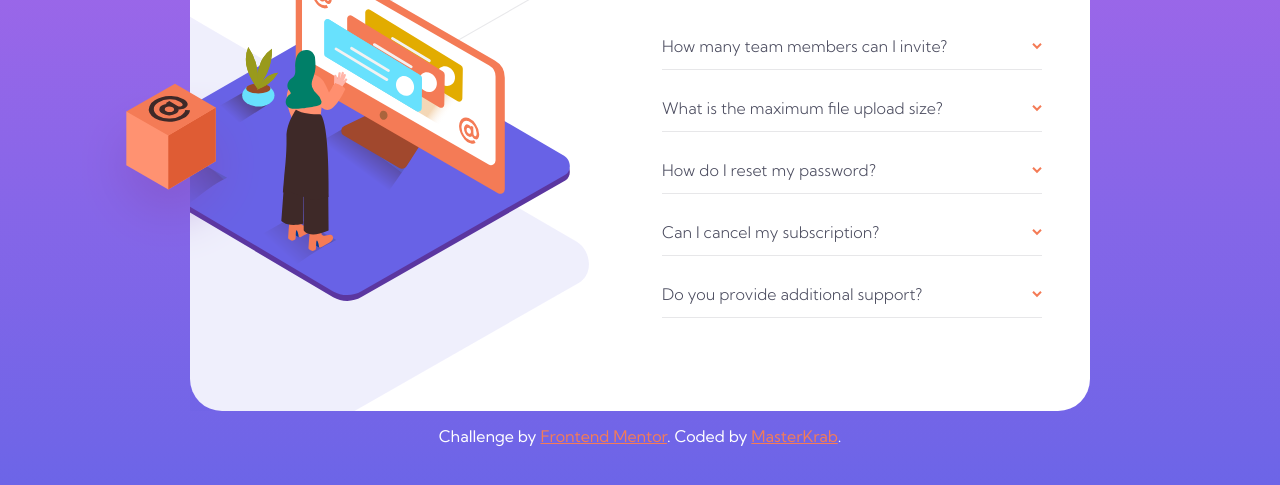
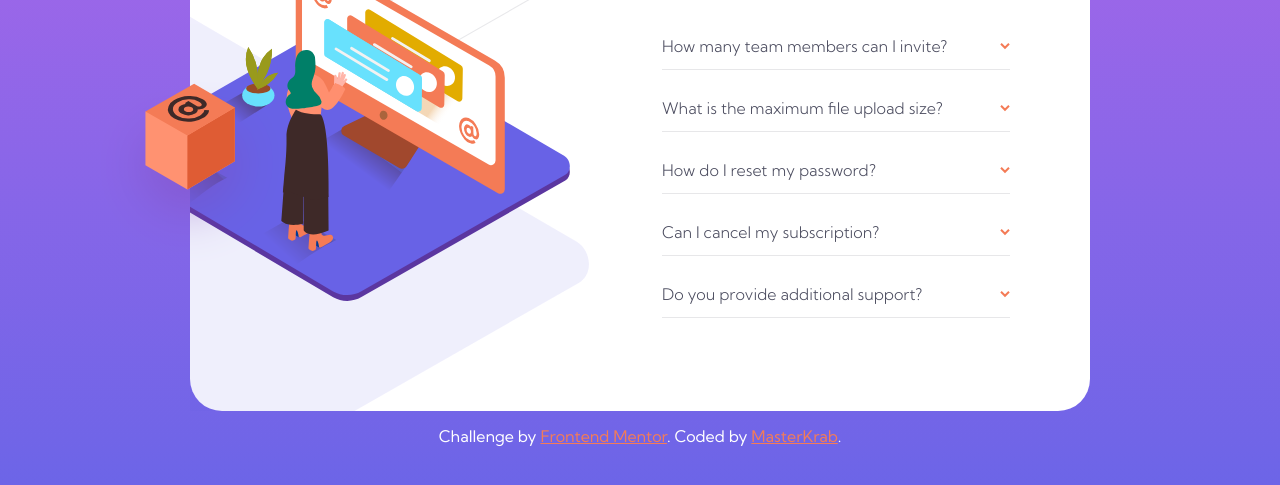
Before and after one commit to MasterKrab/faq-accordion-card-main, a website: page src/index.html in a window 1280 px wide. Shown: the part 231-716 px from the top of the page. Drawn offline with Linux system fonts and the light colour scheme; files that its build step writes are made by us from their sources.

Commit message:
css fixed

```diff
--- a/src/css/styles.css
+++ b/src/css/styles.css
@@ -69,7 +69,7 @@ body{
     display: none;
 }
 .accordion{
-    padding: 0 1rem;
+    padding: 0 1.5rem;
 }
 
 .accordion-faq{
@@ -92,7 +92,7 @@ body{
 
 .accordion-faq__answers{
     color: var(--grey-light);
-    font-size: .7rem;
+    font-size: .75rem;
     display: none;
 }
 
@@ -198,11 +198,11 @@ body{
     .main-image__box{
         display: inline;
         position: absolute;
-        transform: translate(-60%, -160%);
+        transform: translate(-50%, -160%);
     }
 
     .accordion{
-        padding: 3rem 3rem;
+        padding: 3rem 5rem 3rem 3rem;
     }
 
     .accordion__title{
--- a/src/index.html
+++ b/src/index.html
@@ -48,7 +48,7 @@
                     <div class="accordion-faq">
                         <div class="accordion-faq__question">
                             <h2 class="accordion-faq__title">How many team members can I invite?</h2>
-                            <img class="accordion-faq__img" src="images/icon-arrow-down.svg" alt="icono de flecha abajo">
+                            <img class="accordion-faq__img" src="images/icon-arrow-down.svg" alt="arrow down orange">
                         </div>
                         <div class="accordion-faq__answers">
                             <p>You can invite up to 2 additional users on the Free plan. There is no limit on
@@ -59,7 +59,7 @@
                     <div class="accordion-faq">
                         <div class="accordion-faq__question">
                             <h2 class="accordion-faq__title">What is the maximum file upload size?</h2>
-                            <img class="accordion-faq__img" src="images/icon-arrow-down.svg" alt="icono de flecha abajo">
+                            <img class="accordion-faq__img" src="images/icon-arrow-down.svg" alt="arrow down orange">
                         </div>
                         <div class="accordion-faq__answers">
                             <p>No more than 2GB. All files in your account must fit your allotted storage space.</p>
@@ -69,7 +69,7 @@
                     <div class="accordion-faq">
                         <div class="accordion-faq__question">
                             <h2 class="accordion-faq__title">How do I reset my password?</h2>
-                            <img class="accordion-faq__img" src="images/icon-arrow-down.svg" alt="icono de flecha abajo">
+                            <img class="accordion-faq__img" src="images/icon-arrow-down.svg" alt="arrow down orange">
                         </div>
                         <div class="accordion-faq__answers">
                             <p>Click “Forgot password” from the login page or “Change password” from your profile page.
@@ -80,7 +80,7 @@
                     <div class="accordion-faq">
                         <div class="accordion-faq__question">
                             <h2 class="accordion-faq__title">Can I cancel my subscription?</h2>
-                            <img class="accordion-faq__img" src="images/icon-arrow-down.svg" alt="icono de flecha abajo">
+                            <img class="accordion-faq__img" src="images/icon-arrow-down.svg" alt="arrow down orange">
                         </div>
                         <div class="accordion-faq__answers">
                             <p>Yes! Send us a message and we’ll process your request no questions asked.</p>
@@ -90,7 +90,7 @@
                     <div class="accordion-faq">
                         <div class="accordion-faq__question">
                             <h2 class="accordion-faq__title">Do you provide additional support?</h2>
-                            <img class="accordion-faq__img" src="images/icon-arrow-down.svg" alt="icono de flecha abajo">
+                            <img class="accordion-faq__img" src="images/icon-arrow-down.svg" alt="arrow down orange">
                         </div>
                         <div class="accordion-faq__answers">
                             <p>Chat and email support is available 24/7. Phone lines are open during normal business hours.</p>
```
Also changed, not shown: public/index.html (+1 -1 lines), public/css/styles-min.css.
